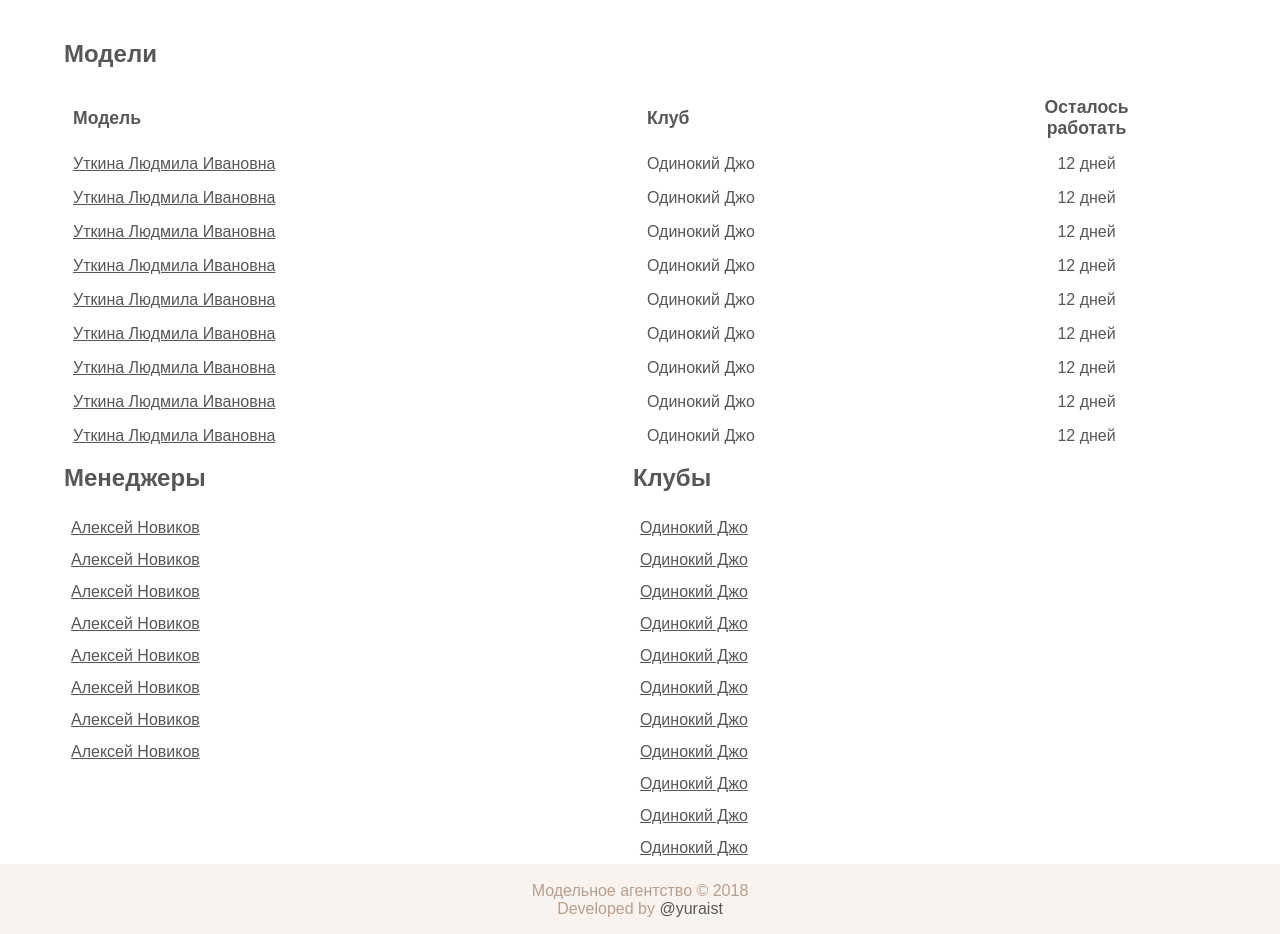
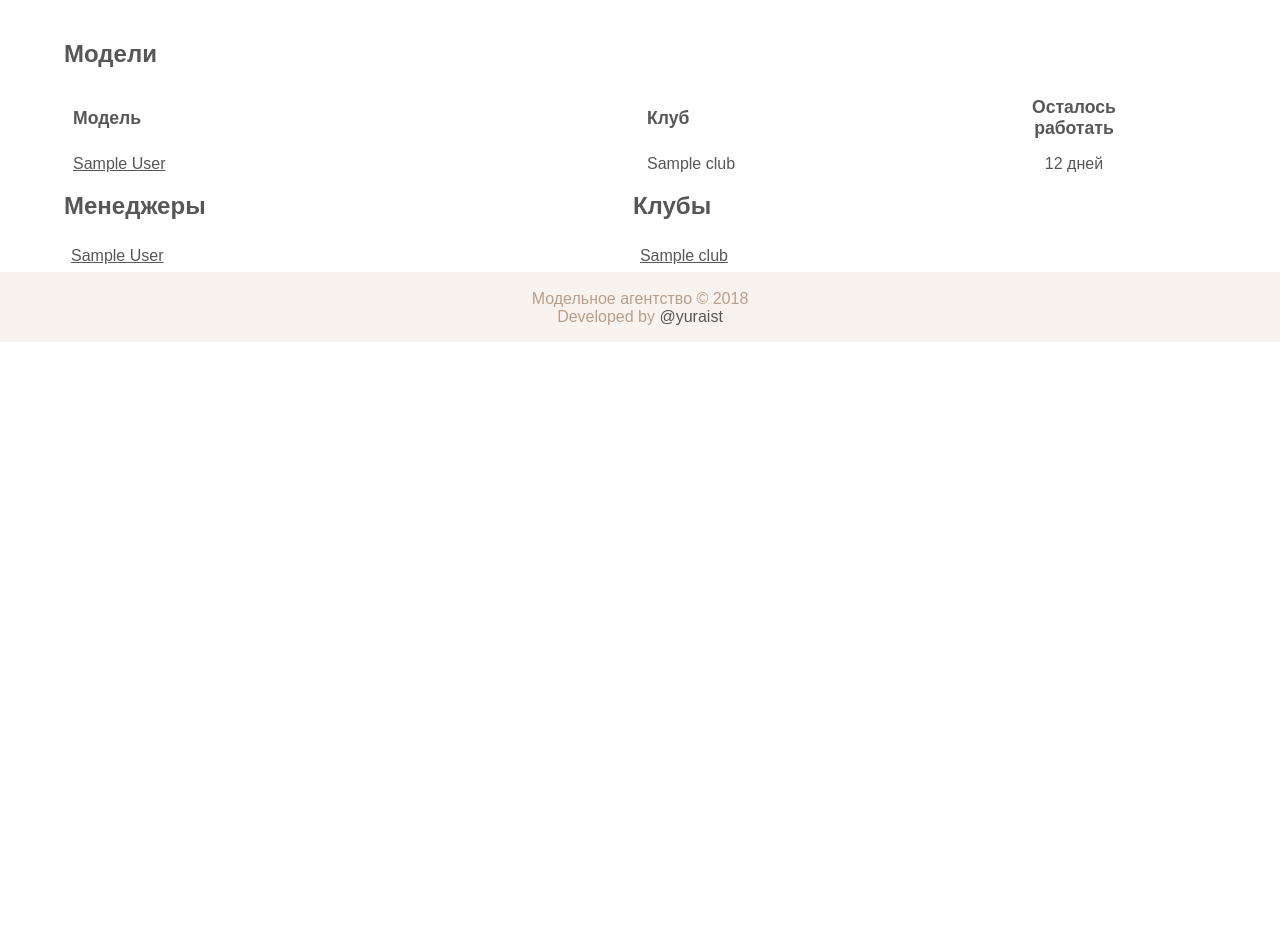
Before and after one commit to yuraist/model_agency, a Flask app: page / in a window 1280 px wide. Shown: the part 72-1006 px from the top of the page. After the commit the page ends 414 px from the top, so only its background shows below. Run offline with Flask 2, Linux system fonts and the light colour scheme; a user stored in the database is signed in; tables that the repository leaves empty hold one stand-in row (values such as "Sample post").

Commit message:
Created manager profile template

```diff
--- a/app/main/views.py
+++ b/app/main/views.py
@@ -9,11 +9,18 @@ from app.models import User, Club, Model
 
 
 @main.route('/')
+@login_required
 def index():
-    return render_template('main.html')
+    managers = User.query.all()
+    models = Model.query.all()
+    clubs = Club.query.all()
+    return render_template('main.html', managers=managers,
+                           models=models,
+                           clubs=clubs)
 
 
 @main.route('/register_manager', methods=['get', 'post'])
+@login_required
 def register_manager():
     form = AddManagerForm()
     if form.validate_on_submit():
@@ -37,12 +44,12 @@ def register_manager():
             db.session.add(manager)
             db.session.commit()
 
-        return render_template('manager.html')
+        return redirect(url_for('main.manager', id=manager.id))
     return render_template('register_manager.html', form=form)
 
 
+@main.route('/create_model', methods=['get', 'post'])
 @login_required
-@main.route('/create_model', methods=['get', 'post'])
 def create_model():
     errors = []
 
@@ -50,10 +57,8 @@ def create_model():
     # clubs = []
     # for club in Club.query.all():
     #     clubs.append(club.name)
-    print(1)
     form = AddModelForm()
     if form.validate_on_submit():
-        print(2)
         model = Model()
         model.full_name = form.full_name.data
         model.date_of_birth = form.date_of_birth.data
@@ -63,7 +68,7 @@ def create_model():
         model.start_date = form.start_date.data
         model.ticket_price = form.ticket_price.data
         # club_name = form.club.data
-        print(3)
+
         # Find for a club
         # club = Club.query.filter_by(name=club_name).first()
         # if club is None:
@@ -80,6 +85,7 @@ def create_model():
 
 
 @main.route('/create_club', methods=['get', 'post'])
+@login_required
 def create_club():
     errors = []
     form = AddClubForm()
@@ -103,7 +109,8 @@ def create_club():
 
 @main.route('/manager/<id>')
 def manager(id):
-    return render_template('manager.html', id=id)
+    manager = User.query.filter_by(id=id).first()
+    return render_template('manager.html', manager=manager)
 
 
 @main.route('/model/<id>')
--- a/app/models.py
+++ b/app/models.py
@@ -4,6 +4,7 @@ from werkzeug.security import generate_password_hash, check_password_hash
 
 from . import login_manager
 
+from datetime import date
 
 @login_manager.user_loader
 def load_user(user_id):
@@ -96,6 +97,7 @@ class Model(db.Model):
     phone = db.Column(db.String(14))
     departure_date = db.Column(db.Date)
     start_date = db.Column(db.Date)
+    next_date = db.Column(db.Date)
     ticket_price = db.Column(db.Float)
     accepted = db.Column(db.Boolean, default=False)
 
@@ -105,6 +107,11 @@ class Model(db.Model):
 
     photos = db.relationship('Photo', backref='model')
     contracts = db.relationship('Contract', backref='model', lazy='dynamic')
+
+    # TODO: - Count {start_date - date}
+    @property
+    def end_date(self):
+        return 12
 
 
 class Club(db.Model):
--- a/app/static/style.css
+++ b/app/static/style.css
@@ -184,3 +184,32 @@ input[type=text], input[type=password] {
     bottom: 0;
     left: 0;
 }
+
+.manager-profile {
+    vertical-align: top;
+}
+
+.avatar {
+    vertical-align: top;
+    width: 49%;
+    display: inline-block;
+}
+
+img.avatar {
+    width: 250px;
+    margin: 20px;
+}
+
+.model-list {
+    vertical-align: top;
+    width: 49%;
+    display: inline-block;
+}
+
+.models-archive {
+    display: block;
+    width: 100%;
+    background-color: #FAFAFA;
+    padding: 20px;
+    margin-bottom: 20px;
+}
--- a/app/templates/base.html
+++ b/app/templates/base.html
@@ -20,7 +20,7 @@
         <li style="float:right; margin-top:26px;" class="nav-item"><a href="{{ url_for('auth.logout') }}">Выйти</a></li>
         <li style="float: right;" class="nav-item"><p>Менеджер <br>{{ current_user.username }}</p></li>
       {% else %}
-        <li style="float:right; margin-top:26px;" class="nav-item"><a href="{{ url_for('auth.logout') }}">Выйти</a></li>
+        <li style="float:right; margin-top:26px;" class="nav-item"><a href="{{ url_for('auth.logout') }}">Войти</a></li>
         <li style="float: right;" class="nav-item"><p>Пользователь неавторизован</p></li>
       {% endif %}
     </ul>
--- a/app/templates/main.html
+++ b/app/templates/main.html
@@ -2,7 +2,13 @@
 
 {% block title %}Главная страница{% endblock %}
 
-{% block username %}Администратор Владимир{% endblock %}
+{% block username %}
+  {% if current_user.is_authenticated %}
+    <h2>Менеджер {{ manager.username }}</h2>
+  {% else %}
+    <h2>Пользователь не авторизован</h2>
+  {% endif %}
+{% endblock %}
 
 {% block content %}
   <div class="list">
@@ -13,80 +19,29 @@
         <td class="table-head">Клуб</td>
         <td class="table-head">Осталось <br> работать</td>
       </tr>
-      <tr>
-        <td><a href="#">Уткина Людмила Ивановна</a></td>
-        <td>Одинокий Джо</td>
-        <td>12 дней</td>
-      </tr>
-      <tr>
-        <td><a href="#">Уткина Людмила Ивановна</a></td>
-        <td>Одинокий Джо</td>
-        <td>12 дней</td>
-      </tr>
-      <tr>
-        <td><a href="#">Уткина Людмила Ивановна</a></td>
-        <td>Одинокий Джо</td>
-        <td>12 дней</td>
-      </tr>
-      <tr>
-        <td><a href="#">Уткина Людмила Ивановна</a></td>
-        <td>Одинокий Джо</td>
-        <td>12 дней</td>
-      </tr>
-      <tr>
-        <td><a href="#">Уткина Людмила Ивановна</a></td>
-        <td>Одинокий Джо</td>
-        <td>12 дней</td>
-      </tr>
-      <tr>
-        <td><a href="#">Уткина Людмила Ивановна</a></td>
-        <td>Одинокий Джо</td>
-        <td>12 дней</td>
-      </tr>
-      <tr>
-        <td><a href="#">Уткина Людмила Ивановна</a></td>
-        <td>Одинокий Джо</td>
-        <td>12 дней</td>
-      </tr>
-      <tr>
-        <td><a href="#">Уткина Людмила Ивановна</a></td>
-        <td>Одинокий Джо</td>
-        <td>12 дней</td>
-      </tr>
-      <tr>
-        <td><a href="#">Уткина Людмила Ивановна</a></td>
-        <td>Одинокий Джо</td>
-        <td>12 дней</td>
-      </tr>
+      {% for model in models %}
+        <tr>
+          <td><a href="{{ url_for('main.model', id=model.id) }}">{{ model.full_name }}</a></td>
+          <td>{{ model.club.name }}</td>
+          <td>{{ model.end_date }} дней</td>
+        </tr>
+      {% endfor %}
     </table>
   </div>
   <div class="list" id="managers">
     <h2 class="block-title">Менеджеры</h2>
     <ul>
-      <li><a href="#">Алексей Новиков</a></li>
-      <li><a href="#">Алексей Новиков</a></li>
-      <li><a href="#">Алексей Новиков</a></li>
-      <li><a href="#">Алексей Новиков</a></li>
-      <li><a href="#">Алексей Новиков</a></li>
-      <li><a href="#">Алексей Новиков</a></li>
-      <li><a href="#">Алексей Новиков</a></li>
-      <li><a href="#">Алексей Новиков</a></li>
+      {% for manager in managers %}
+        <li><a href="{{ url_for('main.manager', id=manager.id) }}">{{ manager.name }}</a></li>
+      {% endfor %}
     </ul>
   </div>
   <div class="list" id="clubs">
     <h2 class="block-title">Клубы</h2>
     <ul>
-      <li><a href="#">Одинокий Джо</a></li>
-      <li><a href="#">Одинокий Джо</a></li>
-      <li><a href="#">Одинокий Джо</a></li>
-      <li><a href="#">Одинокий Джо</a></li>
-      <li><a href="#">Одинокий Джо</a></li>
-      <li><a href="#">Одинокий Джо</a></li>
-      <li><a href="#">Одинокий Джо</a></li>
-      <li><a href="#">Одинокий Джо</a></li>
-      <li><a href="#">Одинокий Джо</a></li>
-      <li><a href="#">Одинокий Джо</a></li>
-      <li><a href="#">Одинокий Джо</a></li>
+      {% for club in clubs %}
+        <li><a href="{{ url_for('main.club', id=club.id) }}">{{ club.name }}</a></li>
+      {% endfor %}
     </ul>
   </div>
   </div>
```
Also changed, not shown: app/templates/manager.html (+41 -1 lines), migrations/versions/373b28e97f76_.py (added, +28 -0 lines), app/static/man-user.png (added).
